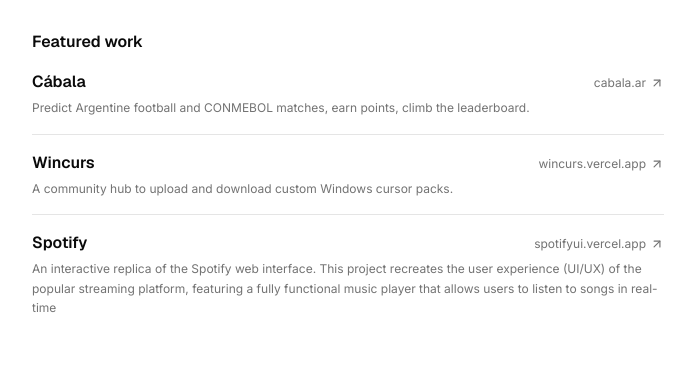
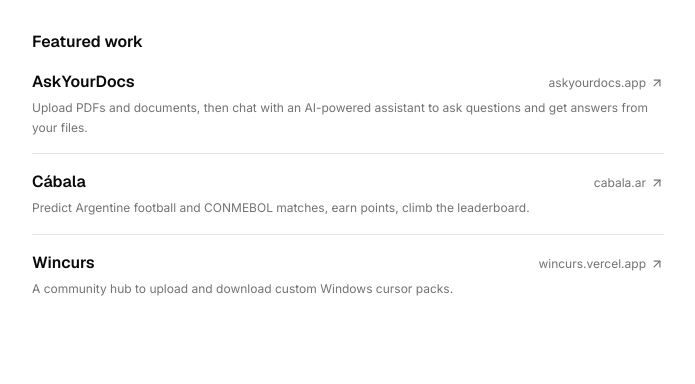
Before and after one commit to felipeB21/portfolio, a Next.js app: page / in a window 1280 px wide. Shown: the part 547-931 px from the top of the page, without its empty margins (292-987 px from the left). Built offline with nearby package versions, Linux system fonts and the light colour scheme; no server answers.

Commit message:
Add 'AskYourDocs' to featured items
Added a new featured item 'AskYourDocs' with description and link.

```diff
--- a/app/page.tsx
+++ b/app/page.tsx
@@ -23,6 +23,12 @@
 ];
 
 const FEATURED = [
+   {
+  name: "AskYourDocs",
+  description:
+    "Upload PDFs and documents, then chat with an AI-powered assistant to ask questions and get answers from your files.",
+  href: "https://askyourdocs.app",
+},
   {
     name: "Cábala",
     description:
@@ -34,13 +40,7 @@
     description:
       "A community hub to upload and download custom Windows cursor packs.",
     href: "https://wincurs.vercel.app",
-  },
-  {
-    name: "Spotify",
-    description:
-      "An interactive replica of the Spotify web interface. This project recreates the user experience (UI/UX) of the popular streaming platform, featuring a fully functional music player that allows users to listen to songs in real-time",
-    href: "https://spotifyui.vercel.app",
-  },
+  }
 ];
 
 const container: Variants = {
```
